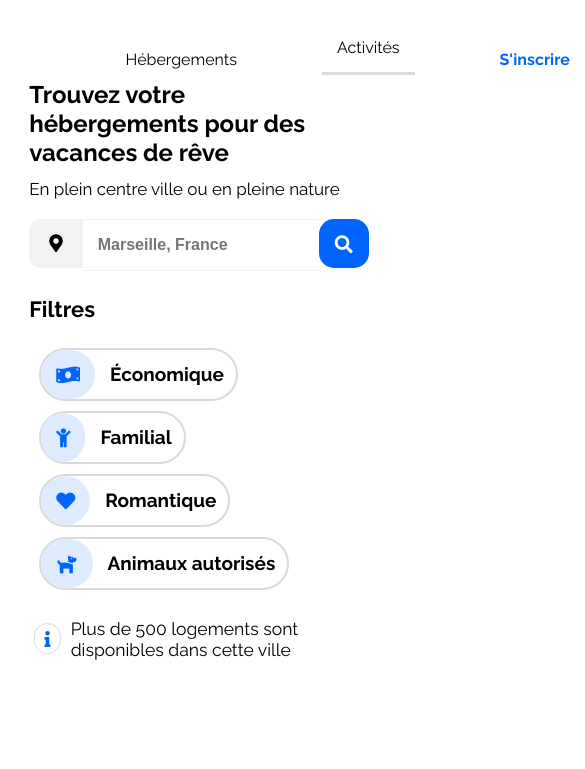
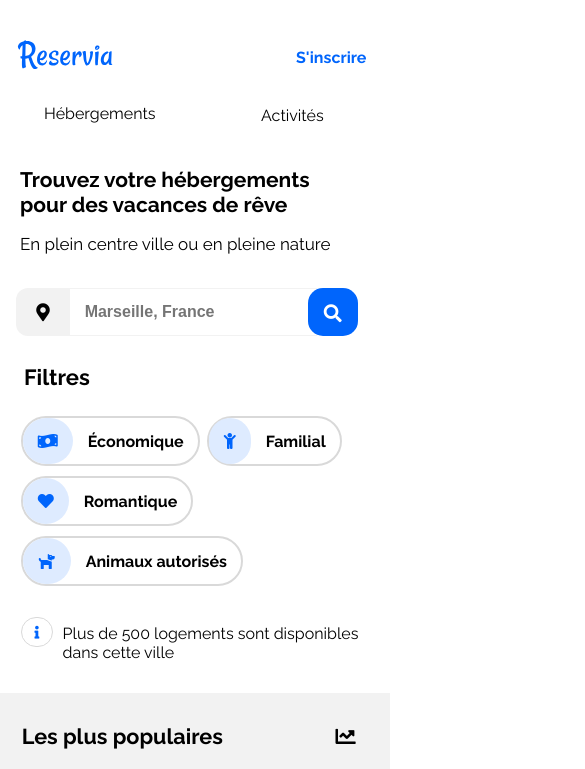
Before and after one commit to flomag5/FlorentMagnoac_2_20072021, a plain HTML site: page Index.html in a window 390 px wide. Shown: the top 769 px of the page, 585 px wide, since content can reach past the window. Drawn offline with Linux system fonts and the light colour scheme.

Commit message:
css_media-queries_480px

```diff
--- a/styles.css
+++ b/styles.css
@@ -1,12 +1,16 @@
 /* Main element */
 body{
     font-family: 'Raleway', sans-serif;
-    margin: 1.2em;
+    margin:  0;
+    padding: 0;
     text-align: left;
     width: 100vw;
     height: 100vh;
     display: flex;
     flex-direction: column;
+}
+html, body {
+    max-width: 100%;
     overflow-x: hidden;
 }
 
@@ -50,23 +54,19 @@ header{
     width: 98%;
     max-width: 1440px;
     min-width: 375px;
-    margin: auto;
+    margin: auto auto auto 1.5em;
 }
 .navigation{
-    display: grid;
-    justify-content: center;
-    align-items: center;
-    grid-template-columns: 1fr 1fr;
-    grid-template-rows: 1fr;
-    grid-template-areas:
-    "logo . ";
+    display: flex;
+    justify-content: space-between;
+    margin-top: 2em;
 }
 
 .navigation ul{
     display: grid;
     justify-content: center;
+    margin-right: -3%;
     grid-template-columns: 1fr 1fr 1fr;
-    grid-template-rows: 1fr;
     grid-template-areas:
     "nav_link_accomodation nav_link_activities nav_link_sign-up";
 }
@@ -80,9 +80,12 @@ header{
 .navigation #nav_link_sign-up{
     color: #0065fc;
     font-weight: 700;
+    margin-left: -25px;
 }
+
 #logo{
-    margin-left: -20px;
+    margin-left: -1%;
+    padding: 0;
     grid-area: logo;
 }
 
@@ -102,12 +105,13 @@ ul #nav_link_accomodation > .line_effect {
 
 #nav_link_sign-up a {
     color: #0065fc;
+    border: none;
 }
 .navigation a {
     color: black;
     text-decoration: none;
-    padding: 15px;
-    margin-left: 70px;
+    padding: 2.87rem 15px;
+    margin-left: 50px;
 }
 .navigation a:hover{
     color: #0065fc;
@@ -135,7 +139,7 @@ ul #nav_link_accomodation > .line_effect {
 
 .title_h1{
     font-size: 26px;
-    margin-left: auto;
+    margin-left: -0.5em;
     margin-top: 3.5%;
     margin-bottom: -5px;
 }
@@ -143,6 +147,7 @@ ul #nav_link_accomodation > .line_effect {
 .subtitle{
     font-size: 17px;
     margin-bottom: 20px;
+    margin-left: -0.5em;
 }
 
 /*----- Search line -----*/
@@ -150,7 +155,8 @@ ul #nav_link_accomodation > .line_effect {
     display: inline-flex;
     flex-direction: row;
     text-align: center;
-    margin-bottom: 28px;
+    margin: auto 0 28px 1em;
+
 }
 
 #icon_location{
@@ -203,12 +209,13 @@ ul #nav_link_accomodation > .line_effect {
 .filters h3{
     font-size: 22px;
     display: inline;
+    margin-left: 0.5em;
 }
 
 .filters_ul{
     display: inline-flex;
     flex-flow: row wrap;
-    padding: 0;
+    padding-left: 0.7em;
     list-style-type: none;
 }
 
@@ -241,7 +248,7 @@ ul #nav_link_accomodation > .line_effect {
 
 /*----- Info line -----*/
 .info{
-    margin-top: 9px;
+    margin: 9px 0 0 0.5em;
 }
 
 .fa-info{
@@ -375,22 +382,16 @@ ul #nav_link_accomodation > .line_effect {
     color: black;
     font-size: 140%;
     display: inline-flex;
-
-}
-.most-populars{
-    display: flex;
-    flex-direction: column;
-    justify-content: space-evenly;
 }
 
 .most_popular{
     display: inline-flex;
     flex-direction: row;
     align-content: center;
+    width: 90%;
     border: solid 5px transparent;
     border-radius: 20px;
     background: white;
-    width: 90%;
     box-shadow: 0px 5px 5px 0 #e2e2e2;
     margin: auto 25px 25px -10px;
 }
@@ -512,7 +513,6 @@ ul #nav_link_accomodation > .line_effect {
     align-items: center;
     background: #f2f2f2;
     width: 100%;
-    margin-left: -1em;
 }
 
 .bloc_footer{
@@ -546,10 +546,17 @@ ul #nav_link_accomodation > .line_effect {
 @media screen and (max-width: 1440px){
     .container{
         display: block;
-        width: 98%;
-        margin-right: 15%;
+        width: 97%;
     }
-
+    header, .hero{
+        margin-left: 2%;
+    }
+    .navigation{
+        width: 97%;
+    }
+    #logo{
+        margin-left: 1%;
+    }
     .blocs{
         display: grid;
         grid-template-columns: 1fr;
@@ -566,7 +573,7 @@ ul #nav_link_accomodation > .line_effect {
         grid-area: bloc_most_popular;
     }
     .bloc_most_popular{
-        max-width: 92%;
+        width: 92%;
         height: 100%;
         margin-top: 1.5%;
     }
@@ -667,11 +674,11 @@ ul #nav_link_accomodation > .line_effect {
 }
 
 @media screen and (max-width: 1200px) {
-    body{
-        display: block;
-    }
     main {
       width: 96%;
+    }
+    .filters_ul{
+        margin-left: -3%;
     }
     .activities_marseille{
         margin-bottom: 9em;
@@ -717,8 +724,9 @@ ul #nav_link_accomodation > .line_effect {
         width: 35%;
     }
     .activities_marseille{
-        margin-top: -48rem;
+        margin-top: -49rem;
         margin-left: 0.2rem;
+        margin-bottom: -7rem;
     }
      .activities_marseille ul{
          display: grid;
@@ -730,66 +738,77 @@ ul #nav_link_accomodation > .line_effect {
          "activity_4 activity_3"
          "activity_5 activity_6";
         width: 102%;
-        margin-left: -10%;
+
      }
-
+    .items_activity{
+        width: 102%;
+        margin-left: -5%;
+    }
+    .bloc_footer{
+        margin-left: 3%;
+    }
+    .housings{
+        padding-left: 5em;
+        margin-right: 4em;
+    }
 }
 
-@media screen and (max-width: 600px){
+@media screen and (max-width: 620px){
+    .main{
+        width: 92%;
+    }
 
-    .container{
-        width: 100%;
-        height: auto;
-        padding-left: 10px;
+    .navigation{
+        margin-bottom: 7%;
     }
-    .navigation{
+
+    .navigation ul{
         display: grid;
+        width: 90%;
         grid-template-columns: 1fr 1fr;
         grid-template-rows: 1fr 1fr;
         grid-template-areas:
-        "logo nav_link_sign-up"
+        " .  nav_link_sign-up"
         "nav_link_accomodation nav_link_activities";
-        margin-bottom: -30%;
     }
-
-    .navigation ul{
-        flex-direction: column-reverse;
+    #nav_link_sign-up{
+        grid-area: nav_link_sign-up;
+        padding-left: 55px;
     }
-   .navigation img{
-        grid-area: logo;
-        padding: 15px;
-        margin-top: -50px;
+    .navigation a {
+        padding: 0.95rem 0;
     }
 
     .navigation #nav_link_accomodation{
-        display: flex;
         grid-area: nav_link_accomodation;
+        margin-top: 9%;
+        margin-right: 4rem;
+        margin-left: -10em;
     }
-
-    .navigation #nav_link_activities{
-        flex-direction: column-reverse;
+    #nav_link_activities{
         grid-area: nav_link_activities;
+        margin-top: 9%;
     }
-    .navigation #nav_link_activities a{
-        border-bottom:3px solid #dbdbdb;
+    .nav_link a:hover{
+        border-top: hidden;
+        border-bottom: 3px solid #0065fc;
     }
-
-    .navigation #nav_link_sign-up{
-        display: flex;
-        justify-content: flex-end;
-        grid-area: nav_link_sign-up;
+    .title_h1{
+        font-size: 21px;
+        margin: 0 15% 0 0;
     }
-
-    .title_h1{
-        font-size: 24px;
-        margin-right: 50px;
+    .subtitle{
+        margin-left: 0;
     }
     .search_box{
-        height: 49px;
+        width: 98%;
+        height: 48px;
+        margin-left: 0.2em;
+        margin-top: 4%;
     }
     .search_bar{
         width: 280px;
-        height: 48px;
+        height: 44px;
     }
 
     #search_button{
@@ -797,70 +816,63 @@ ul #nav_link_accomodation > .line_effect {
     }
     #icon_glass{
         display: block;
-
         font-size: 18px;
         color: white;
         background-color: #0065fc;
-        right: -42px;
         padding: 16px;
+        margin-left: -0.5em;
         border: transparent;
         border-radius: 15px;
     }
 
     .filters ul li{
-        padding: 0 12px 0 0;
-        margin-left: 10px;
-        margin-right: 8px;
+        padding: 0 14px 0 0;
+        font-size: 16px;
+        margin-left: 2%;
     }
 
     .info{
         display: flex;
-        align-items: center;
-        margin-left: 5px;
-        margin-top: 12px;
+        align-items: top;
+        margin-top: 15px;
+        margin-right: -6%;
     }
 
     .info p{
         display: flex;
-        font-size: 1.1em;
-        margin: 0 10px auto 10px;
+        font-size: 1em;
+        margin: 7px auto auto 10px;
+    }
+    .info .fa-info{
+        font-size: 80%;
+        padding: 9px;
+        height: 10px;
     }
 
     .bloc_most_popular{
+        width: 108%;
+        margin-left: -1.2rem;
+        border-radius: 0;
+    }
+    .most-populars .title-h2_icon{
+        width: 90%;
+    }
+    .most-populars ul{
         display: flex;
         flex-direction: column;
-        background: none;
-        border-radius: 0;
-        margin-top: 25%;
-        margin-left: -3%;
-        margin-bottom: 32%;
+        width: 90%;
+    }
+    .most-populars ul li{
+        height: 200px;
     }
 
-    .most-populars ul{
-        flex-direction: column;
-        height: 50%;
-        width: 98%;
-    }
-
-    .title-h2_icon{
-        margin-bottom: 7%;
-    }
-
-    .most_popular{
-        width: 90%;
-        height: 70%;
-    }
-
-
     .bloc_accomodation{
-        max-width: 420px;
-        height: 80%;
         background-color: #fff;
         border-radius: 0;
-        margin-left: -5%;
-        margin-top: 10%;
-
-
+        margin-top: -15%;
+    }
+    .bloc_accomodation .h2_housing_marseille{
+        margin-left: -1.5%;
     }
     .housing_marseille{
         display: grid;
@@ -870,23 +882,23 @@ ul #nav_link_accomodation > .line_effect {
     }
 
     .items_marseille{
-        width: 110%;
+        width: 100%;
     }
     .housing_marseille .items_marseille_img{
         width: 100%;
     }
 
     .activities_marseille{
-        margin-bottom: -110%;
-        margin-top: -83%;
+        width: 100%;
+        margin-left: 2%;
+        margin-top: -36rem;
+        margin-bottom: -32rem;
     }
     .activities_marseille ul{
         display: grid;
         justify-content: center;
-        width: 90%;
+        width: 100%;
         height: auto;
-        margin-left: -15px;
-        margin-top: 10%;
         grid-template-columns: 1fr;
         grid-template-rows: repeat(6, 1fr);
         grid-template-areas:
@@ -897,19 +909,67 @@ ul #nav_link_accomodation > .line_effect {
         "activity_5"
         "activity_6";
     }
-
-    .activities_marseille ul li{
-        height: 90%;
-        margin-bottom: -25%;
-    }
-
     .footer{
-        display: flex;
+        width: 110%;
     }
     .bloc_footer{
         display: inline-flex;
         flex-direction: column;
-        align-content: space-between;
-        margin-left: 25px;
+        margin-left: 5%;
+    }
+    .bloc_footer .housings{
+        padding-left: 0rem;
     }
 }
+
+@media screen and (max-width: 440px){
+    body{
+        margin-left: 0;
+    }
+    .main{
+        margin-left: -2%;
+    }
+    .navigation ul{
+        width: 80%;
+    }
+    #nav_link_sign-up{
+        padding: 0;
+        margin-left: -15px;
+    }
+    #nav_link_accomodation{
+        margin-left: -25px;
+        padding-top: 4px;
+    }
+    #nav_link_activities{
+       margin-left: -60px;
+       padding-top: 6px;
+
+    }
+    .bloc_most_popular{
+        width: 97%;
+        border-radius: 0;
+    }
+    .most-populars .title-h2_icon{
+        font-size: 0.9em;
+        justify-content: left;
+    }
+    .most-populars h2{
+        padding-right: 30%;
+    }
+    .most-populars ul{
+        display: flex;
+        flex-direction: column;
+        max-width: 82%;
+    }
+
+    .bloc_accomodation{
+        margin-top: -20%;
+    }
+    .items_marseille{
+        width: 90%;
+    }
+    .show_more{
+        padding-left: 2%;
+    }
+
+}
```
